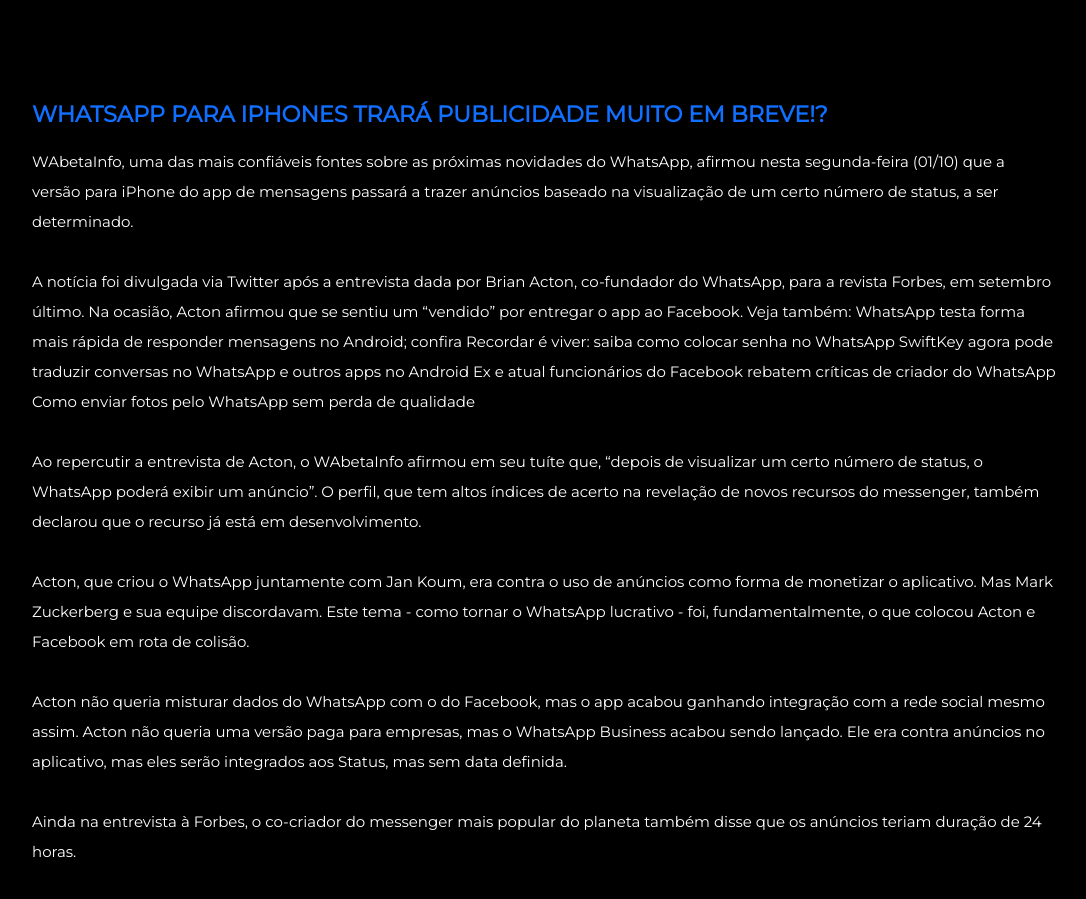
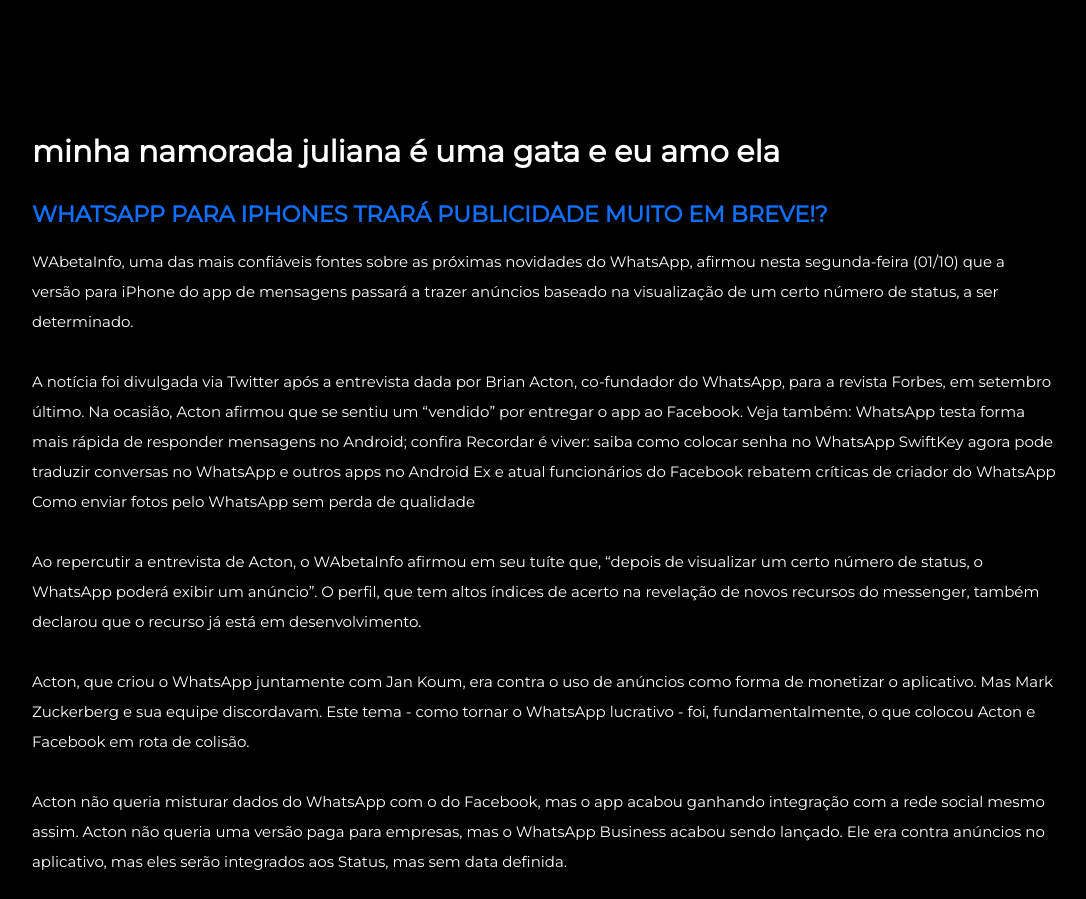
Before and after one commit to Marcelo076/PROJETO_LMS, a plain HTML site: page noticias.html in a window 1280 px wide. Shown: the part 900-1799 px from the top of the page, without its empty margins (96-1182 px from the left). Drawn offline with Linux system fonts and the light colour scheme.

Commit message:
Update noticias.html

```diff
--- a/noticias.html
+++ b/noticias.html
@@ -78,6 +78,7 @@
 
 
         <!-- NOTÍCIA 1 -->
+	<h1>minha namorada juliana é uma gata e eu amo ela </h1>
         <h2>WhatsApp para iPhones trará publicidade muito em breve!?</h2>
 
         <p>WAbetaInfo, uma das mais confiáveis fontes sobre as próximas novidades do WhatsApp, afirmou nesta segunda-feira (01/10) que a versão para iPhone do app de mensagens passará a trazer anúncios baseado na visualização de um certo número de status, a ser determinado.
```
